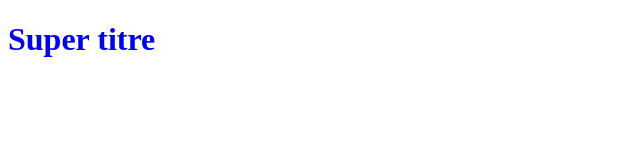
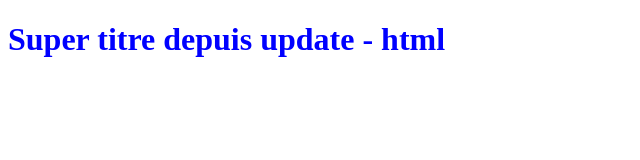
Before and after one commit to did2568/git.tuto, a plain HTML site: page index.html in a window 1280 px wide. Shown: the whole page, without its empty margins (0-640 px from the left). Drawn offline with Linux system fonts and the light colour scheme.

Commit message:
modif index.html

```diff
--- a/index.html
+++ b/index.html
@@ -7,6 +7,6 @@
   <title>Document</title>
 </head>
 <body>
-  <h1>Super titre</h1>
+  <h1>Super titre depuis update - html </h1>
 </body>
 </html>
```
